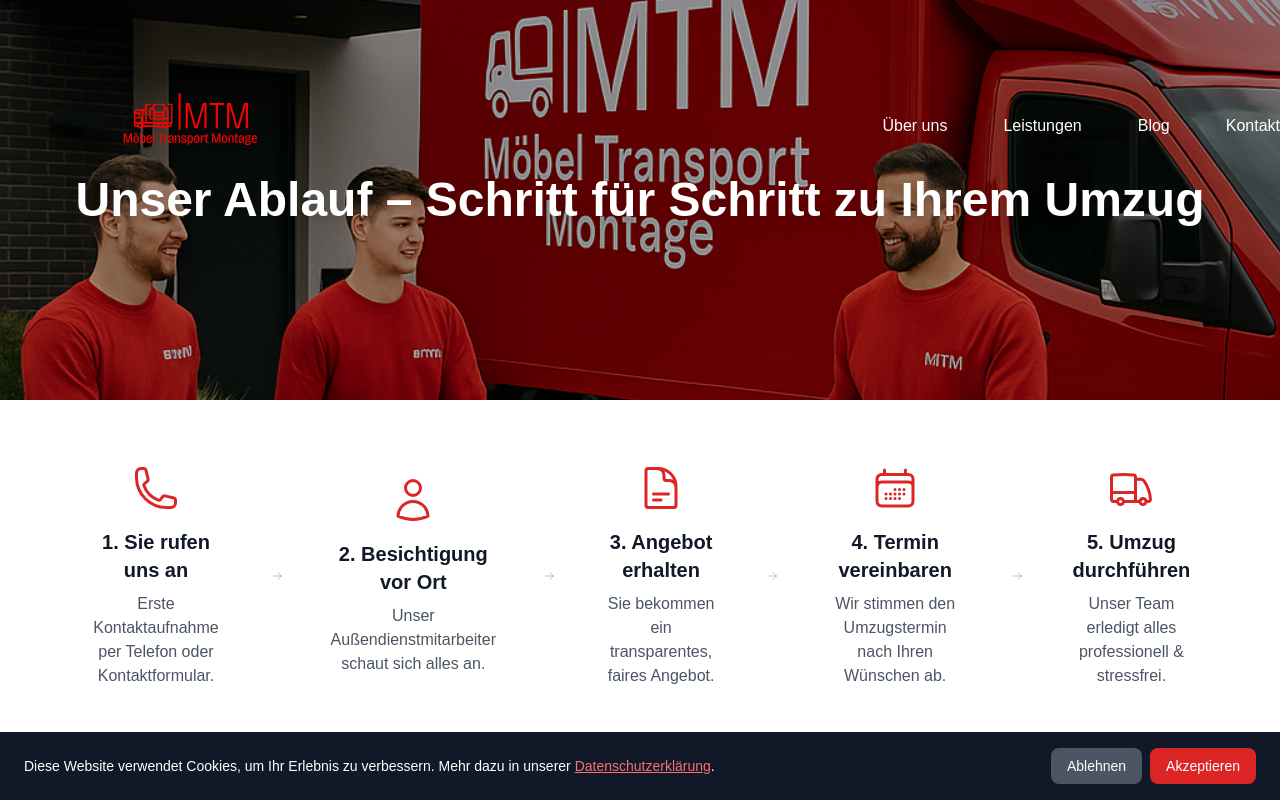
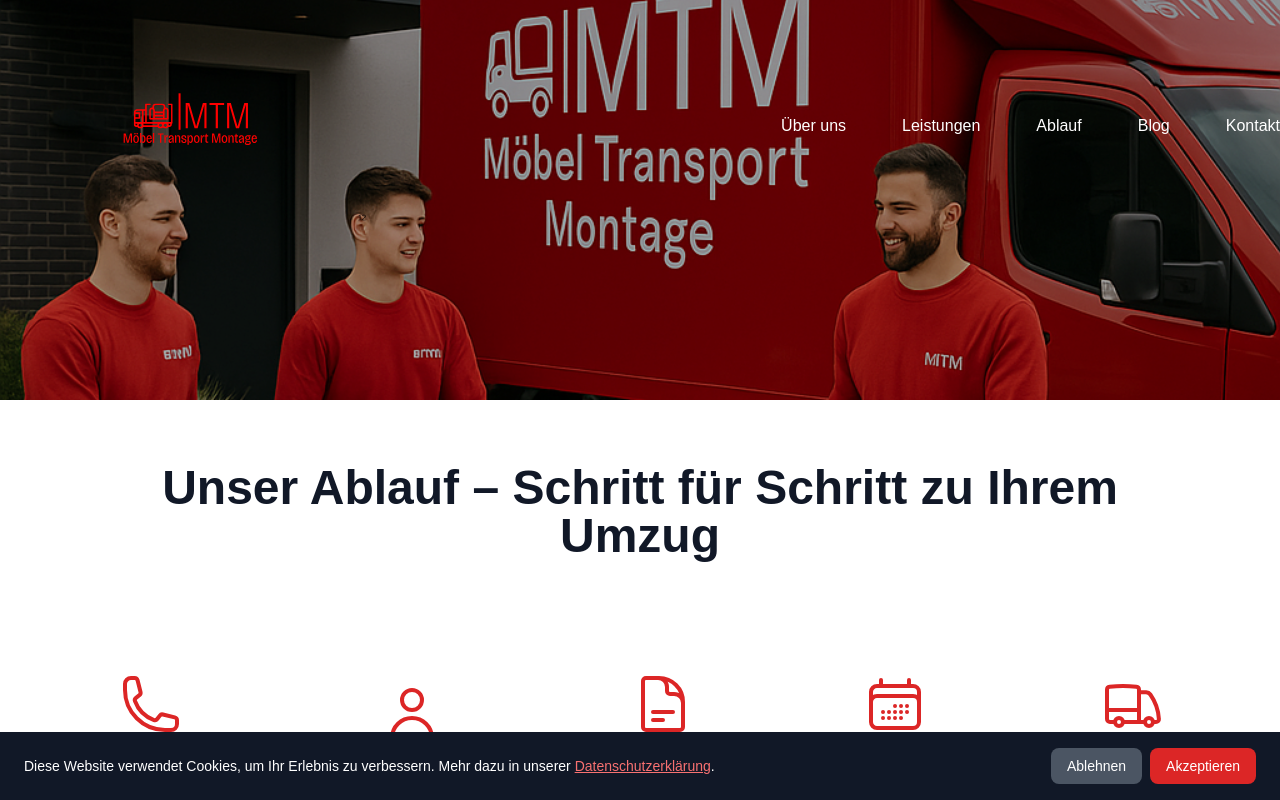
Before and after one commit to brateyugo82-prog/mtm-website, a Next.js app: page /ablauf in a window 1280 px wide. Built offline with nearby package versions, Linux system fonts and the light colour scheme.

Commit message:
Add Ablauf to navigation

```diff
--- a/src/app/ablauf/page.js
+++ b/src/app/ablauf/page.js
@@ -32,63 +32,65 @@ export default function AblaufPage() {
           priority
           className="object-cover object-center brightness-75"
         />
-        <div className="absolute inset-0 flex items-center justify-center">
-          <h1 className="text-3xl md:text-5xl font-extrabold text-white text-center drop-shadow-lg">
-            Unser Ablauf – Schritt für Schritt zu Ihrem Umzug
-          </h1>
-        </div>
       </section>
 
+      {/* Überschrift im Content-Bereich */}
+      <div className="max-w-6xl mx-auto px-6 py-16 text-center">
+        <h1 className="text-3xl md:text-5xl font-extrabold text-gray-900 mb-12">
+          Unser Ablauf – Schritt für Schritt zu Ihrem Umzug
+        </h1>
+      </div>
+
       {/* Ablauf Diagramm */}
-      <section className="max-w-6xl mx-auto px-6 py-16">
+      <section className="max-w-6xl mx-auto px-6 pb-16">
         <div className="flex flex-col md:flex-row items-center justify-between gap-12">
           {/* Schritt 1 */}
           <div className="flex flex-col items-center text-center">
-            <PhoneIcon className="h-12 w-12 text-red-600 mb-4" />
+            <PhoneIcon className="h-16 w-16 text-red-600 mb-4" />
             <h3 className="text-xl font-semibold">1. Sie rufen uns an</h3>
             <p className="text-gray-600 mt-2">
               Erste Kontaktaufnahme per Telefon oder Kontaktformular.
             </p>
           </div>
 
-          <ArrowRightIcon className="hidden md:block h-8 w-8 text-gray-400" />
+          <ArrowRightIcon className="hidden md:block h-16 w-16 text-red-600 font-extrabold drop-shadow-md" />
 
           {/* Schritt 2 */}
           <div className="flex flex-col items-center text-center">
-            <UserIcon className="h-12 w-12 text-red-600 mb-4" />
+            <UserIcon className="h-16 w-16 text-red-600 mb-4" />
             <h3 className="text-xl font-semibold">2. Besichtigung vor Ort</h3>
             <p className="text-gray-600 mt-2">
               Unser Außendienstmitarbeiter schaut sich alles an.
             </p>
           </div>
 
-          <ArrowRightIcon className="hidden md:block h-8 w-8 text-gray-400" />
+          <ArrowRightIcon className="hidden md:block h-16 w-16 text-orange-500 font-extrabold drop-shadow-md" />
 
           {/* Schritt 3 */}
           <div className="flex flex-col items-center text-center">
-            <DocumentTextIcon className="h-12 w-12 text-red-600 mb-4" />
+            <DocumentTextIcon className="h-16 w-16 text-red-600 mb-4" />
             <h3 className="text-xl font-semibold">3. Angebot erhalten</h3>
             <p className="text-gray-600 mt-2">
               Sie bekommen ein transparentes, faires Angebot.
             </p>
           </div>
 
-          <ArrowRightIcon className="hidden md:block h-8 w-8 text-gray-400" />
+          <ArrowRightIcon className="hidden md:block h-16 w-16 text-yellow-500 font-extrabold drop-shadow-md" />
 
           {/* Schritt 4 */}
           <div className="flex flex-col items-center text-center">
-            <CalendarDaysIcon className="h-12 w-12 text-red-600 mb-4" />
+            <CalendarDaysIcon className="h-16 w-16 text-red-600 mb-4" />
             <h3 className="text-xl font-semibold">4. Termin vereinbaren</h3>
             <p className="text-gray-600 mt-2">
               Wir stimmen den Umzugstermin nach Ihren Wünschen ab.
             </p>
           </div>
 
-          <ArrowRightIcon className="hidden md:block h-8 w-8 text-gray-400" />
+          <ArrowRightIcon className="hidden md:block h-16 w-16 text-green-600 font-extrabold drop-shadow-md" />
 
           {/* Schritt 5 */}
           <div className="flex flex-col items-center text-center">
-            <TruckIcon className="h-12 w-12 text-red-600 mb-4" />
+            <TruckIcon className="h-16 w-16 text-red-600 mb-4" />
             <h3 className="text-xl font-semibold">5. Umzug durchführen</h3>
             <p className="text-gray-600 mt-2">
               Unser Team erledigt alles professionell & stressfrei.
--- a/src/app/blog/page.js
+++ b/src/app/blog/page.js
@@ -53,7 +53,7 @@ const blogPosts = [
 export default function BlogOverviewPage() {
   return (
     <main className="bg-white min-h-screen">
-      {/* Header-Bild - größer gemacht */}
+      {/* Header-Bild */}
       <div className="relative w-full h-[500px]">
         <Image
           src="/header-blog.png"
@@ -61,6 +61,17 @@ export default function BlogOverviewPage() {
           fill
           className="object-cover"
         />
+      </div>
+
+      {/* Überschrift */}
+      <div className="text-center py-10">
+        <h1 className="text-4xl md:text-5xl font-extrabold text-gray-900">
+          MTM Blog
+        </h1>
+        <p className="mt-4 text-lg text-gray-700 max-w-2xl mx-auto">
+          Hilfreiche Tipps und Infos rund um Umzug, Möbeltransport & Montage
+          in Hannover und Umgebung.
+        </p>
       </div>
 
       {/* Inhalt kompakter */}
--- a/src/app/services/montage/page.js
+++ b/src/app/services/montage/page.js
@@ -51,15 +51,15 @@ export default function MontagePage() {
               <li>
                 <strong>Erfahrene Monteure:</strong> Unser Team kennt die Systeme
                 aller gängigen Möbelhersteller (IKEA, Höffner, Poco,
-                Küchenstudios u. v. m.).
+                Mömax u. v. m.).
               </li>
               <li>
                 <strong>Professionelles Werkzeug:</strong> Präzise Montage mit
                 modernem Equipment.
               </li>
               <li>
-                <strong>Flexibilität:</strong> Von einzelnen Möbelstücken bis zu
-                kompletten Küchen oder Büroeinrichtungen.
+                <strong>Flexibilität:</strong> Von einzelnen Möbelstücken bis hin zu
+                kompletten Büroeinrichtungen.
               </li>
               <li>
                 <strong>Schnelligkeit & Effizienz:</strong> Wir sparen Ihnen Zeit
@@ -93,7 +93,7 @@ export default function MontagePage() {
         <ul className="list-disc list-inside text-gray-700 space-y-2">
           <li>
             <strong>Privathaushalte:</strong> Aufbau von Betten, Schränken,
-            Regalen, Küchen oder kompletten Möbelsets.
+            Regalen oder kompletten Möbelsets.
           </li>
           <li>
             <strong>Büros & Unternehmen:</strong> Montage von Schreibtischen,
--- a/src/app/services/page.js
+++ b/src/app/services/page.js
@@ -45,7 +45,7 @@ export default function ServicesPage() {
 
       {/* Überschrift */}
       <div className="text-center py-12">
-        <h1 className="text-4xl md:text-5xl font-extrabold text-red-600">
+        <h1 className="text-4xl md:text-5xl font-extrabold text-gray-900">
           Unsere Leistungen
         </h1>
         <p className="mt-4 text-lg text-gray-700 max-w-2xl mx-auto">
--- a/src/app/services/transport/page.js
+++ b/src/app/services/transport/page.js
@@ -43,7 +43,7 @@ export default function TransportPage() {
               <strong>MTM Möbel Transport Montage aus Hannover</strong> ist Ihr
               zuverlässiger Partner, wenn es um professionelle Transporte von
               Möbeln, Hausrat oder sperrigen Objekten geht. Ob innerhalb
-              Hannovers, in der Region oder bundesweit – wir sorgen für eine
+              Hannovers oder in der Region – wir sorgen für eine
               reibungslose, sichere und faire Durchführung Ihres Transports.
             </p>
 
@@ -104,8 +104,8 @@ export default function TransportPage() {
             wie Antiquitäten oder Glas.
           </li>
           <li>
-            <strong>Regionale & überregionale Transporte:</strong> Hannover,
-            Norddeutschland & deutschlandweit.
+            <strong>Regionale Transporte:</strong> Hannover &
+            Norddeutschland
           </li>
         </ul>
 
--- a/src/components/Header.js
+++ b/src/components/Header.js
@@ -22,6 +22,7 @@ export default function Header() {
         <ul className="flex space-x-14 text-white font-medium">
           <li><Link href="/about" className="hover:text-red-400">Über uns</Link></li>
           <li><Link href="/services" className="hover:text-red-400">Leistungen</Link></li>
+          <li><Link href="/ablauf" className="hover:text-red-400">Ablauf</Link></li>
           <li><Link href="/blog" className="hover:text-red-400">Blog</Link></li>
           <li><Link href="/contact" className="hover:text-red-400">Kontakt</Link></li>
         </ul>
```
